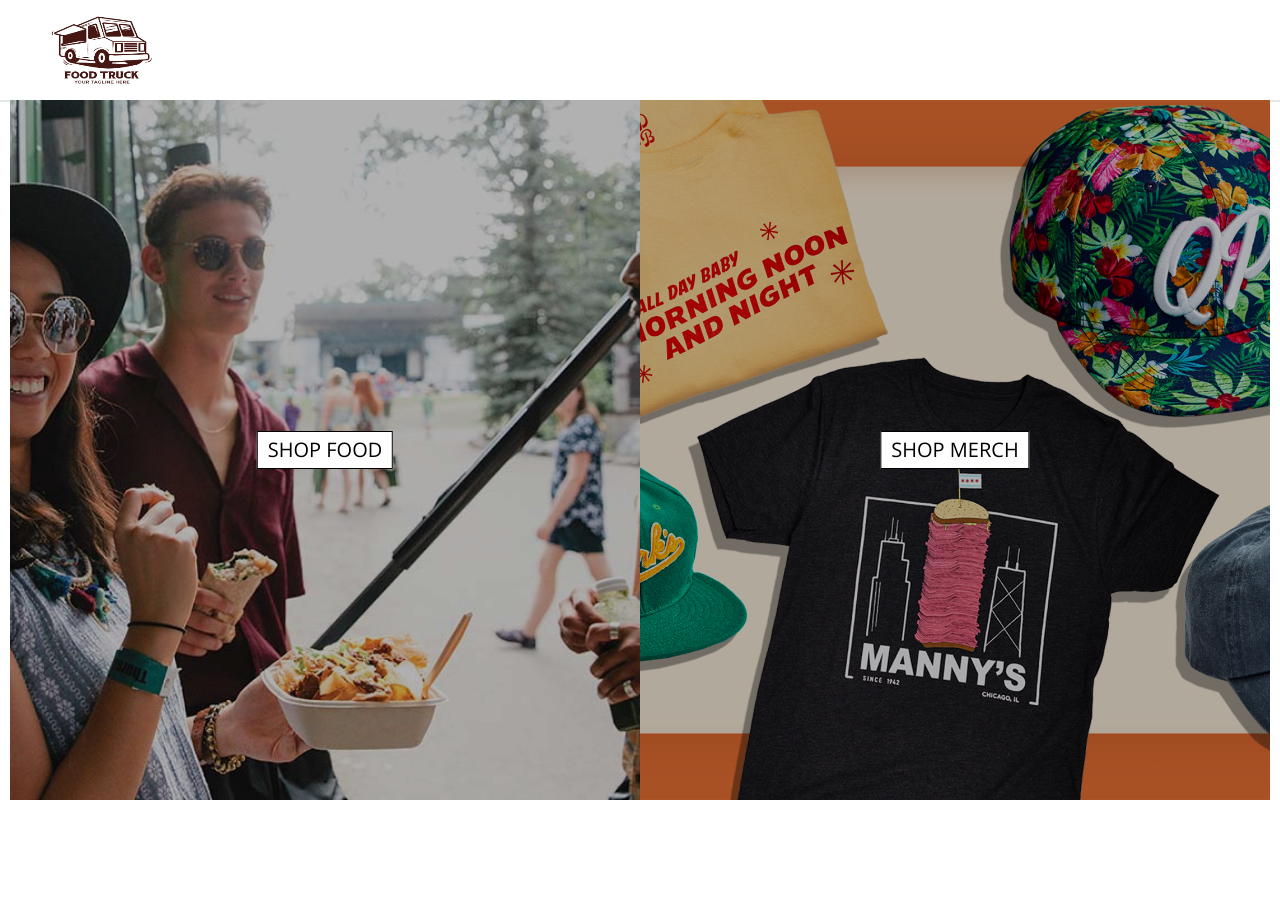
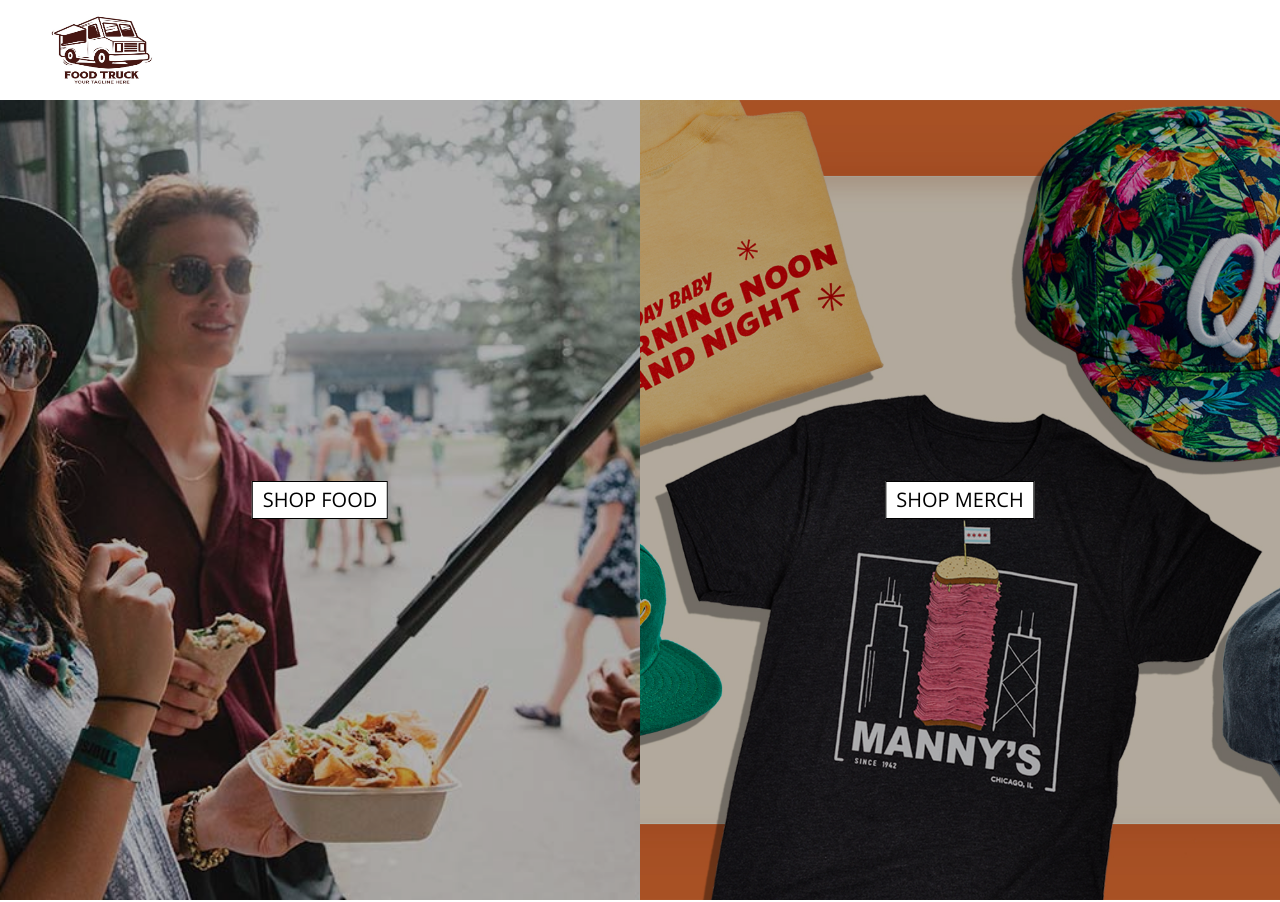
Before and after one commit to Chase-Stokes/epicodusCapstone, a React (Create React App) app: page / in a window 1280 px wide. Before the commit the page ends 802 px from the top, so only its background shows below. Built offline with nearby package versions, Linux system fonts and the light colour scheme.

Commit message:
add new layout for homepage

```diff
--- a/src/App.js
+++ b/src/App.js
@@ -2,6 +2,7 @@
 import { Route, Routes } from 'react-router-dom';
 
 import MainLayout from './layouts/MainLayout';
+import HomeLayout from './layouts/HomeLayout';
 
 import Homepage from './pages/Homepage';
 import Registration from './pages/Registration';
@@ -11,24 +12,18 @@
 function App() {
   return (
     <div className='App'>
-      <MainLayout>
         <Routes>
-            <Route exact path="/" element={(<Homepage />)} />
-            <Route path="/registration" element={(<Registration />)}/>
-          {/* <Route exact path="/" render={() => (
-            <MainLayout>
-            <Homepage />
-            </MainLayout>
-            )} />
-
-            <Route path="/registration" render={() => (
+            <Route exact path="/" element={(
+              <HomeLayout>
+                <Homepage />
+              </HomeLayout>
+              )} />
+            <Route exact path="/registration" element={(
               <MainLayout>
-              <Registration />
+                <Registration />
               </MainLayout>
-            )} />   */}
-
+              )} />
         </Routes>
-      </MainLayout>
     </div>
   );
 }
--- /dev/null
+++ b/src/layouts/HomeLayout.js
@@ -0,0 +1,13 @@
+import React from 'react';
+import Header from './../components/Header';
+
+const HomeLayout = props => {
+    return (
+        <div className="fullHeight">
+            <Header />
+            {props.children}
+        </div>
+    );
+};
+
+export default HomeLayout;
--- a/src/layouts/MainLayout.js
+++ b/src/layouts/MainLayout.js
@@ -3,12 +3,12 @@
 
 const MainLayout = props => {
     return (
-        <div className="fullHeight">
+        <>
             <Header />
             <div className="main">
                 {props.children}
             </div>
-        </div>
+        </>
 
     );
 };
```
